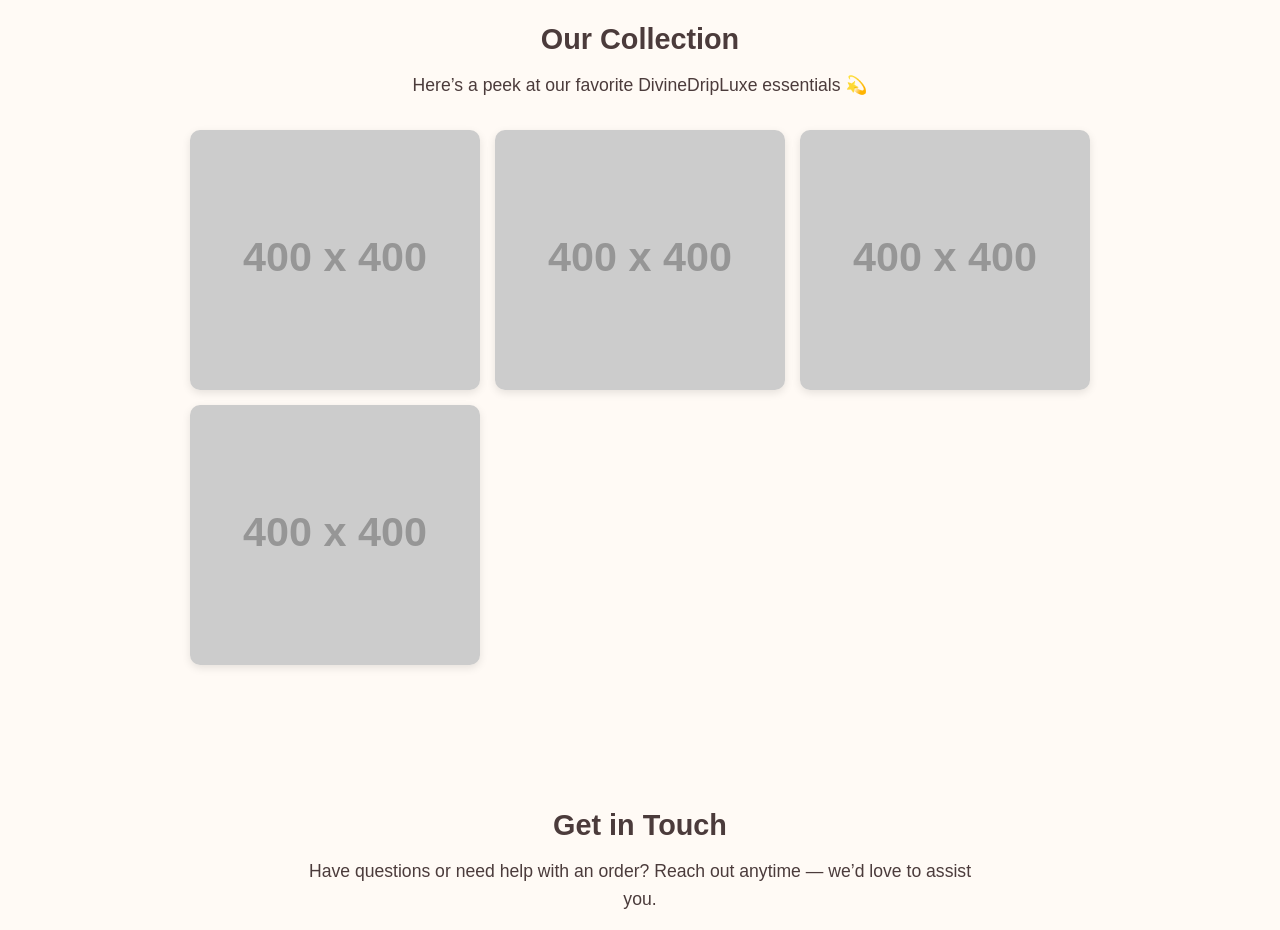
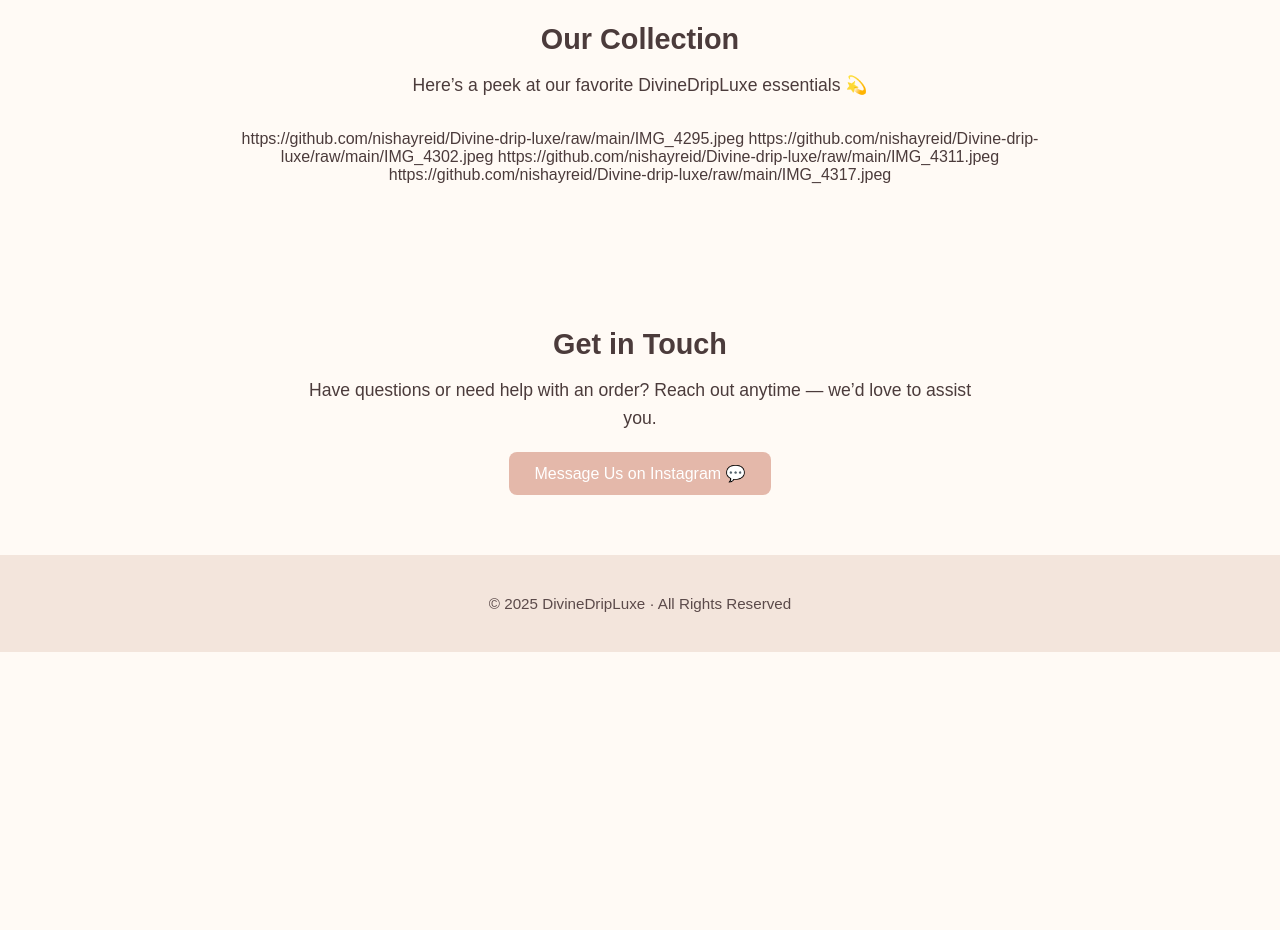
Before and after one commit to nishayreid/Divine-drip-luxe, a plain HTML site: page index.html in a window 1280 px wide. Shown: the part 1360-2290 px from the top of the page. After the commit the page ends 2012 px from the top, so only its background shows below. Drawn offline with Linux system fonts and the light colour scheme; placeholder pictures from the web are drawn by us.

Commit message:
Update index.html

```diff
--- a/index.html
+++ b/index.html
@@ -145,10 +145,14 @@
     <h2>Our Collection</h2>
     <p>Here’s a peek at our favorite DivineDripLuxe essentials 💫</p>
     <div class="gallery">
-      <img src="https://via.placeholder.com/400x400?text=Product+1" alt="Product 1">
-      <img src="https://via.placeholder.com/400x400?text=Product+2" alt="Product 2">
-      <img src="https://via.placeholder.com/400x400?text=Product+3" alt="Product 3">
-      <img src="https://via.placeholder.com/400x400?text=Product+4" alt="Product 4">
+   https://github.com/nishayreid/Divine-drip-luxe/raw/main/IMG_4295.jpeg
+
+     https://github.com/nishayreid/Divine-drip-luxe/raw/main/IMG_4302.jpeg
+
+     https://github.com/nishayreid/Divine-drip-luxe/raw/main/IMG_4311.jpeg
+
+     https://github.com/nishayreid/Divine-drip-luxe/raw/main/IMG_4317.jpeg
+
     </div>
   </section>
 
```
